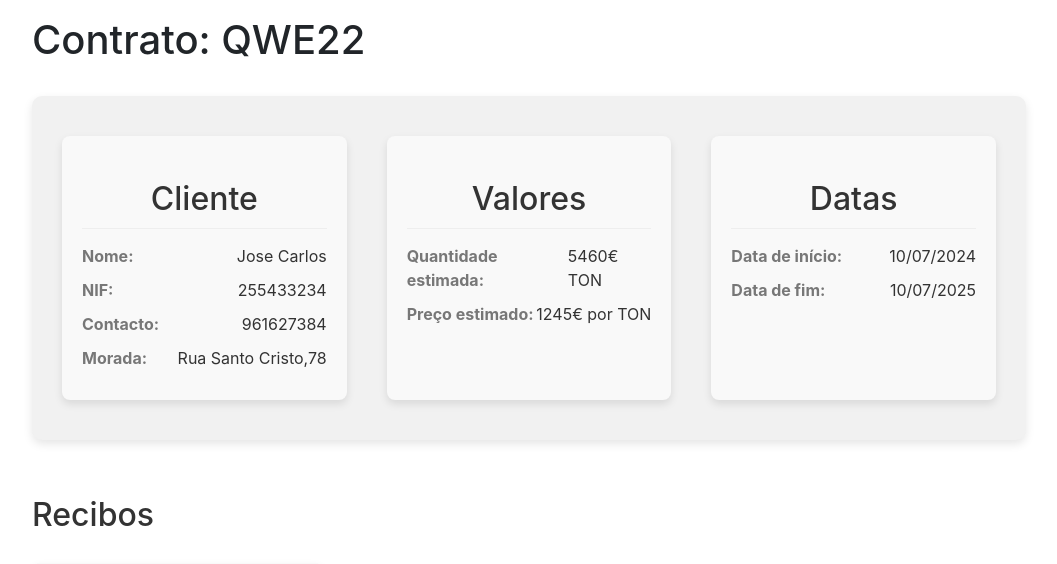
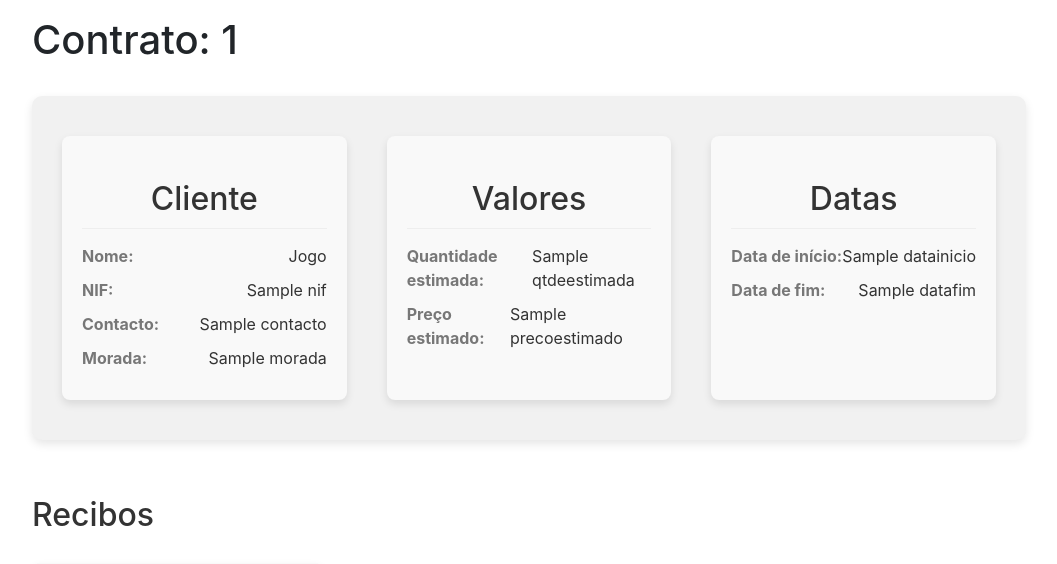
Before and after one commit to Destronex122/BD2-Projeto, a Django app: template BD2/Backoffice/templates/contractdetail.html in a window 1280 px wide. Shown: the part 150-714 px from the top of the page, without its empty margins (111-1168 px from the left). Run offline with Django 5.2, Linux system fonts and the light colour scheme; the template is opened without the code that fills it: most values are stand-ins (such as "Sample title", 1, 10 or a date in 2020); some libraries are stand-ins or nearby versions; some web fonts are replaced.

Commit message:
Filtering hte contract detail by the contract selected (missing receipts)

```diff
--- a/BD2/Backoffice/models.py
+++ b/BD2/Backoffice/models.py
@@ -312,10 +312,10 @@ class Pesagens(models.Model):
 class Contratos(models.Model):
     contratoid = models.IntegerField(primary_key=True)
     clienteid = models.ForeignKey(
-        'Clientes', models.DO_NOTHING, db_column='clienteid', blank=True, null=True
+        Clientes, models.DO_NOTHING, db_column='clienteid', blank=True, null=True
     )
     idpedido_item = models.ForeignKey(
-        'PedidosItem', models.DO_NOTHING, db_column='idpedido_item', blank=True, null=True
+        PedidosItem, models.DO_NOTHING, db_column='idpedido_item', blank=True, null=True
     )
     datainicio = models.DateField(blank=True, null=True)
     datafim = models.DateField(blank=True, null=True)
--- a/BD2/Backoffice/templates/contractdetail.html
+++ b/BD2/Backoffice/templates/contractdetail.html
@@ -22,7 +22,7 @@
 </nav>
 
 <div class="editable-area; padding:0px 0px 20px 0px;">
-    <h1>Contrato: QWE22</h1>
+    <h1>Contrato: {{contrato.contratoid}}</h1>
     <br>
     <div class="dashboard">
         <div class="info-sections">
@@ -31,19 +31,19 @@
                 <h2>Cliente</h2>
                 <div class="info-item">
                     <span class="label">Nome:</span>
-                    <span class="value">Jose Carlos</span>
+                    <span class="value">Jogo</span>
                 </div>
                 <div class="info-item">
                     <span class="label">NIF:</span>
-                    <span class="value">255433234</span>
+                    <span class="value">{{cliente.nif}}</span>
                 </div>
                 <div class="info-item">
                     <span class="label">Contacto:</span>
-                    <span class="value">961627384</span>
+                    <span class="value">{{cliente.contacto}}</span>
                 </div>
                 <div class="info-item">
                     <span class="label">Morada:</span>
-                    <span class="value">Rua Santo Cristo,78</span>
+                    <span class="value">{{cliente.morada}}</span>
                 </div>
             </div>
 
@@ -52,11 +52,11 @@
                 <h2>Valores</h2>
                 <div class="info-item">
                     <span class="label">Quantidade estimada:</span>
-                    <span class="value">5460€ TON</span>
+                    <span class="value">{{contrato.qtdeestimada}}</span>
                 </div>
                 <div class="info-item">
                     <span class="label">Preço estimado:</span>
-                    <span class="value">1245€ por TON</span>
+                    <span class="value">{{contrato.precoestimado}}</span>
                 </div>
             </div>
 
@@ -65,11 +65,11 @@
                 <h2>Datas</h2>
                 <div class="info-item">
                     <span class="label">Data de início:</span>
-                    <span class="value">10/07/2024</span>
+                    <span class="value">{{contrato.datainicio}}</span>
                 </div>
                 <div class="info-item">
                     <span class="label">Data de fim:</span>
-                    <span class="value">10/07/2025</span>
+                    <span class="value">{{contrato.datafim}}</span>
                 </div>
             </div>
         </div>
--- a/BD2/Backoffice/urls.py
+++ b/BD2/Backoffice/urls.py
@@ -19,7 +19,7 @@ urlpatterns = [
     path('harvestdetail/<int:colheitaid>/', views.harvestdetail, name='harvestdetail'),
     path('vineyards/',  views.vineyards, name='vineyards'),
     path('contracts/',  views.contracts, name='contracts'),
-    path('contractdetail/',  views.contractdetail, name='contractdetail'),
+    path('contractdetail/<int:contratoid>/', views.contractdetail, name='contractdetail'),
     path('logout/', auth_views.LogoutView.as_view(), name='logout'),
     path('request/', views.request, name='request'),
     path('requestdetail/<int:pedidoid>/', views.requestdetail, name='requestdetail'),
```
Also changed, not shown: BD2/Backoffice/templates/contracts.html (+8 -5 lines), BD2/Backoffice/views.py (+6 -2 lines).
